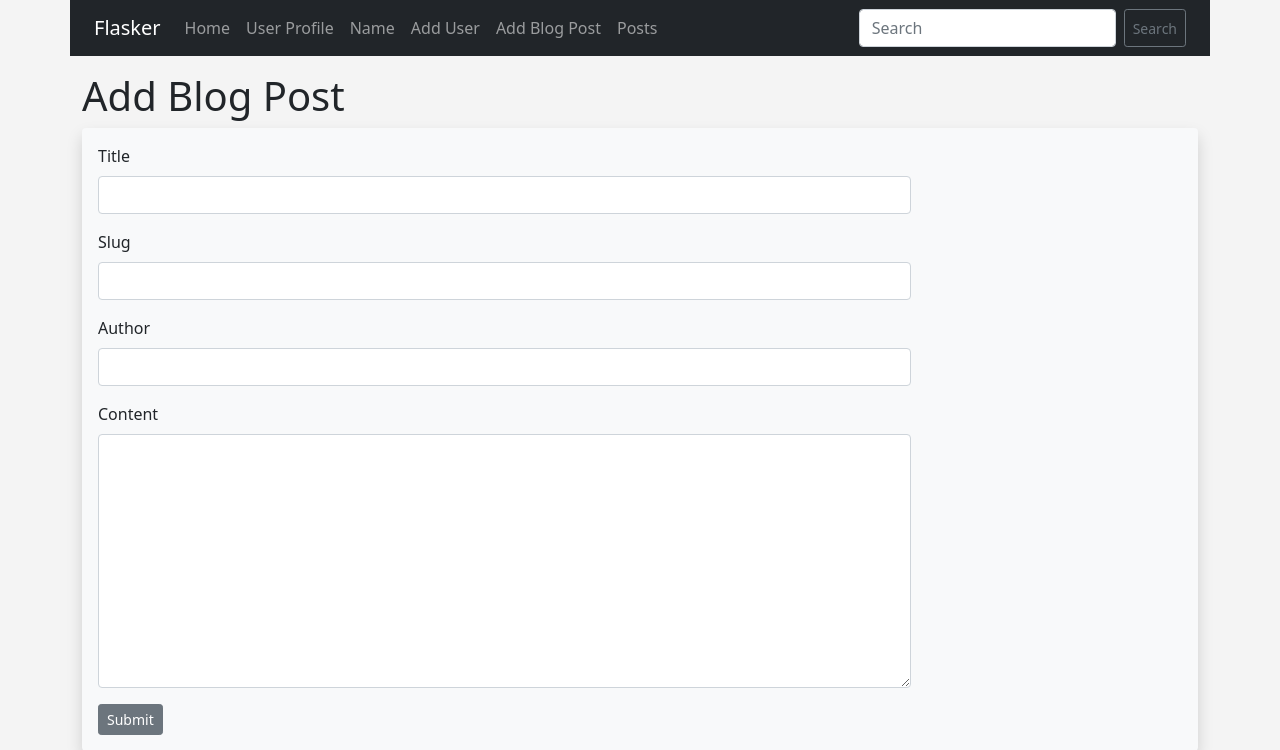
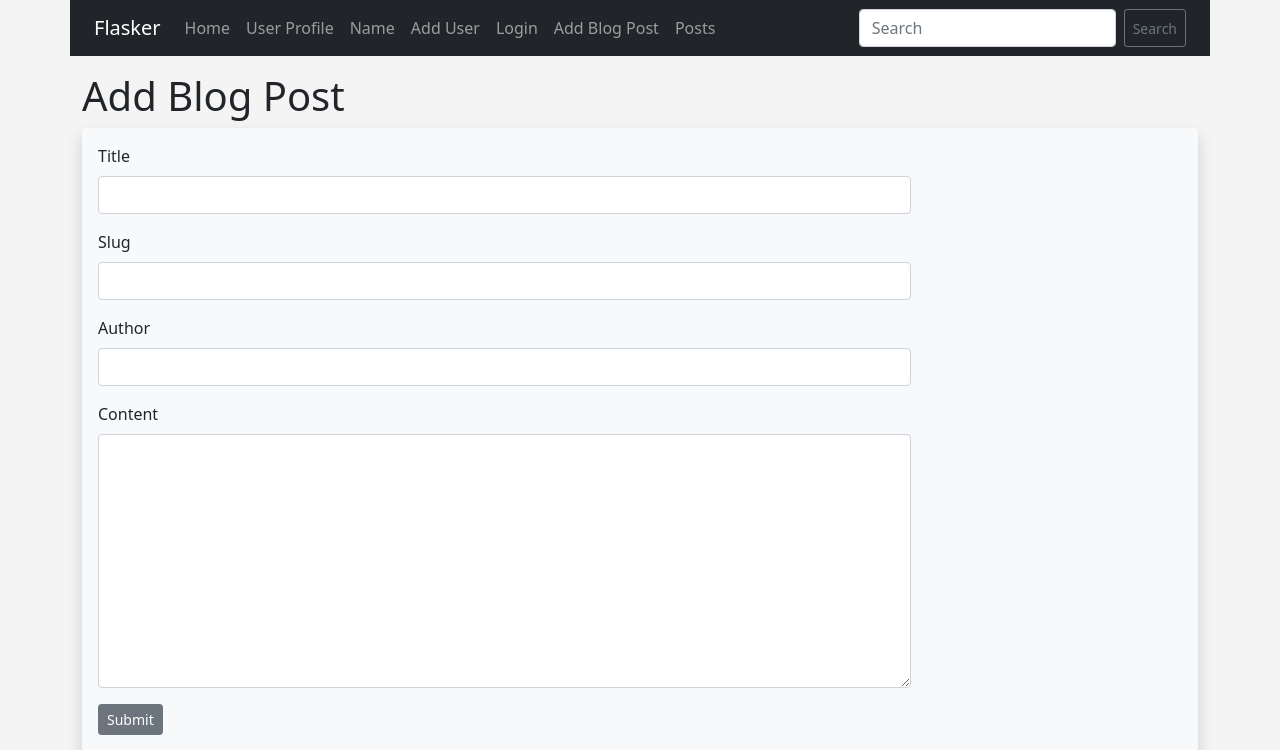
Before and after one commit to vhsenna/flask-blog, a Flask app: page /add-post in a window 1280 px wide. Shown: the top 750 px of the page. Run offline with Flask 2, Linux system fonts and the light colour scheme.

Commit message:
Add login link to navbar

```diff
--- a/app/templates/base.html
+++ b/app/templates/base.html
@@ -44,6 +44,10 @@
           </li>
 
           <li class="nav-item">
+            <a class="nav-link" href="{{ url_for('login') }}">Login</a>
+          </li>
+
+          <li class="nav-item">
             <a class="nav-link" href="{{ url_for('add_post') }}">Add Blog Post</a>
           </li>
 
```
